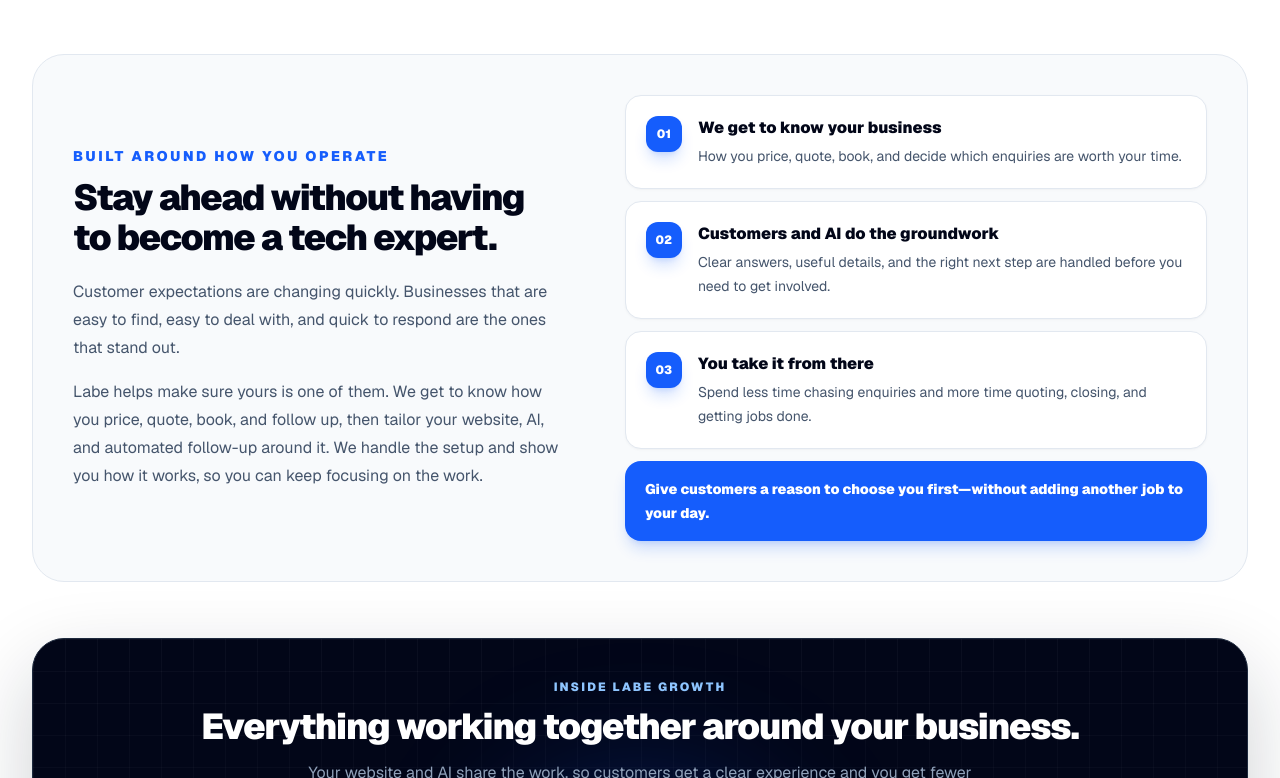
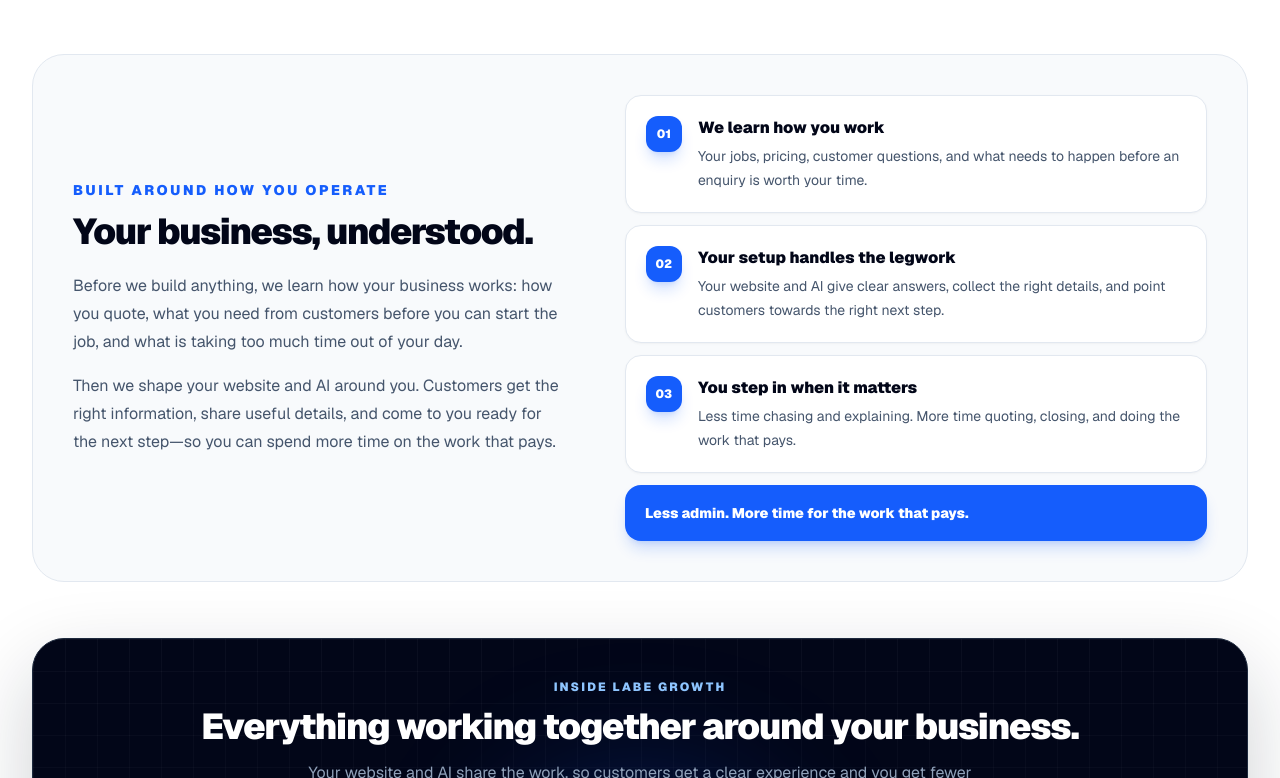
Before and after one commit to maxwalsh16/labe, a Next.js app: page / in a window 1280 px wide. Shown: the part 4142-4920 px from the top of the page. Built offline with nearby package versions, Linux system fonts and the light colour scheme.

Commit message:
Add AI advantage conversion section

```diff
--- a/src/app/page.tsx
+++ b/src/app/page.tsx
@@ -10,6 +10,7 @@ import { Pricing } from "@/components/sections/Pricing";
 import { Process } from "@/components/sections/Process";
 import { Services } from "@/components/sections/Services";
 import { StraightforwardPromise } from "@/components/sections/StraightforwardPromise";
+import { WhyNow } from "@/components/sections/WhyNow";
 
 export default function Home() {
   return (
@@ -22,6 +23,7 @@ export default function Home() {
         <Services />
         <Benefits />
         <ConversionSimulator />
+        <WhyNow />
         <Pricing />
         <Process />
         <Faq />
--- a/src/components/sections/Benefits.tsx
+++ b/src/components/sections/Benefits.tsx
@@ -4,21 +4,21 @@ import { Container } from "@/components/ui/Container";
 const workflowSteps = [
   {
     number: "01",
-    title: "We get to know your business",
+    title: "We learn how you work",
     description:
-      "How you price, quote, book, and decide which enquiries are worth your time.",
+      "Your jobs, pricing, customer questions, and what needs to happen before an enquiry is worth your time.",
   },
   {
     number: "02",
-    title: "Customers and AI do the groundwork",
+    title: "Your setup handles the legwork",
     description:
-      "Clear answers, useful details, and the right next step are handled before you need to get involved.",
+      "Your website and AI give clear answers, collect the right details, and point customers towards the right next step.",
   },
   {
     number: "03",
-    title: "You take it from there",
+    title: "You step in when it matters",
     description:
-      "Spend less time chasing enquiries and more time quoting, closing, and getting jobs done.",
+      "Less time chasing and explaining. More time quoting, closing, and doing the work that pays.",
   },
 ] as const;
 
@@ -48,18 +48,19 @@ export function Benefits() {
               Built around how you operate
             </p>
             <h3 className="mt-3 text-balance text-3xl font-black tracking-[-0.04em] text-slate-950 sm:text-4xl">
-              Stay ahead without having to become a tech expert.
+              Your business, understood.
             </h3>
             <p className="mt-5 max-w-xl text-pretty leading-7 text-slate-600">
-              Customer expectations are changing quickly. Businesses that are
-              easy to find, easy to deal with, and quick to respond are the
-              ones that stand out.
+              Before we build anything, we learn how your business works: how
+              you quote, what you need from customers before you can start the
+              job, and what is
+              taking too much time out of your day.
             </p>
             <p className="mt-4 max-w-xl text-pretty leading-7 text-slate-600">
-              Labe helps make sure yours is one of them. We get to know how
-              you price, quote, book, and follow up, then tailor your website,
-              AI, and automated follow-up around it. We handle the setup and
-              show you how it works, so you can keep focusing on the work.
+              Then we shape your website and AI around you. Customers get the
+              right information, share useful details, and come to you ready
+              for the next step—so you can spend more time on the work that
+              pays.
             </p>
           </div>
 
@@ -83,8 +84,7 @@ export function Benefits() {
               </div>
             ))}
             <p className="rounded-2xl bg-blue-600 px-5 py-4 text-sm font-black leading-6 text-white shadow-lg shadow-blue-600/20">
-              Give customers a reason to choose you first—without adding
-              another job to your day.
+              Less admin. More time for the work that pays.
             </p>
           </div>
         </div>
--- a/src/components/sections/Services.tsx
+++ b/src/components/sections/Services.tsx
@@ -162,7 +162,7 @@ export function Services() {
           </div>
         </div>
 
-        <div className="relative mt-7 overflow-hidden rounded-[2rem] border border-blue-200 bg-blue-50/60 p-5 sm:p-8">
+        <div className="relative mt-7 overflow-hidden rounded-[2rem] border border-blue-200 bg-blue-50/60 px-5 pb-5 pt-11 sm:p-8">
           <div
             aria-hidden="true"
             className="absolute inset-x-8 top-0 h-px bg-gradient-to-r from-transparent via-blue-400 to-transparent"
--- /dev/null
+++ b/src/components/sections/WhyNow.tsx
@@ -0,0 +1,96 @@
+import { Container } from "@/components/ui/Container";
+
+export function WhyNow() {
+  return (
+    <section className="relative overflow-hidden bg-slate-950 py-20 text-white sm:py-28">
+      <div
+        aria-hidden="true"
+        className="absolute left-1/2 top-1/2 h-80 w-[42rem] -translate-x-1/2 -translate-y-1/2 rounded-full bg-blue-600/20 blur-3xl"
+      />
+      <Container className="relative">
+        <div className="grid items-center gap-10 lg:grid-cols-[1.05fr_0.95fr] lg:gap-16">
+          <div>
+            <p className="text-sm font-black uppercase tracking-[0.18em] text-blue-300">
+              The gap is widening
+            </p>
+            <h2 className="mt-3 max-w-2xl text-balance text-4xl font-black tracking-[-0.05em] sm:text-5xl">
+              Your competitors are not standing still.
+            </h2>
+            <p className="mt-5 max-w-2xl text-lg leading-8 text-slate-300">
+              While they’re busy doing the work, their setup answers enquiries,
+              captures the right details, and makes the next step easy. Less
+              admin. More enquiries moving towards a job.
+            </p>
+            <p className="mt-5 max-w-2xl text-base leading-7 text-slate-400">
+              That advantage compounds with every enquiry. Labe gives you the
+              same setup, without you needing to be the tech person.
+            </p>
+          </div>
+
+          <div className="rounded-[2rem] border border-white/10 bg-white/[0.055] p-6 shadow-2xl backdrop-blur sm:p-8">
+            <p className="text-xs font-black uppercase tracking-[0.18em] text-blue-300">
+              A head start gets harder to catch
+            </p>
+            <p className="mt-2 text-sm leading-6 text-slate-400">
+              When one business makes it easier to enquire, get answers, and
+              take the next step, the other starts losing ground—job by job.
+            </p>
+            <div className="mt-6 rounded-2xl border border-white/10 bg-slate-900/70 p-5 sm:p-6">
+              <div className="flex items-end justify-between gap-4">
+                <p className="font-black text-slate-100">Don’t get left behind</p>
+                <p className="text-sm font-black uppercase tracking-[0.12em] text-blue-200">The AI advantage</p>
+              </div>
+              <div className="mt-5 overflow-hidden rounded-xl border border-white/10 bg-white/[0.025] p-2 sm:p-3">
+                <svg
+                  aria-label="Conceptual line graph illustrating how an AI-enabled competitor can move ahead of a business without a connected setup."
+                  className="h-auto w-full"
+                  role="img"
+                  viewBox="0 0 460 260"
+                  fill="none"
+                >
+                  <defs>
+                    <linearGradient id="lead-response-line" x1="64" y1="208" x2="406" y2="50" gradientUnits="userSpaceOnUse">
+                      <stop stopColor="#60A5FA" stopOpacity="0.35" />
+                      <stop offset="1" stopColor="#2563EB" />
+                    </linearGradient>
+                    <linearGradient id="lead-response-area" x1="235" y1="40" x2="235" y2="208" gradientUnits="userSpaceOnUse">
+                      <stop stopColor="#2563EB" stopOpacity="0.28" />
+                      <stop offset="1" stopColor="#2563EB" stopOpacity="0" />
+                    </linearGradient>
+                  </defs>
+                  <path d="M64 48H416M64 101H416M64 154H416M64 208H416" stroke="rgba(148,163,184,0.18)" strokeDasharray="4 7" />
+                  <path d="M64 32V208H430" stroke="rgba(148,163,184,0.35)" strokeWidth="1.5" />
+                  <path d="M64 208C127 197 176 184 224 161C279 135 332 92 406 50V208H64Z" fill="url(#lead-response-area)" />
+                  <path d="M64 208C145 203 250 196 406 184" stroke="#94A3B8" strokeWidth="4" strokeLinecap="round" />
+                  <path d="M64 208C127 197 176 184 224 161C279 135 332 92 406 50" stroke="url(#lead-response-line)" strokeWidth="6" strokeLinecap="round" />
+                  <circle cx="406" cy="50" r="7" fill="#60A5FA" stroke="#DBEAFE" strokeWidth="3" />
+                  <circle cx="406" cy="184" r="6" fill="#94A3B8" stroke="#E2E8F0" strokeWidth="2.5" />
+                  <text x="75" y="238" fill="#94A3B8" fontSize="12" fontWeight="700">Today</text>
+                  <text x="321" y="238" fill="#BFDBFE" fontSize="12" fontWeight="700">Over time →</text>
+                  <text x="283" y="38" fill="#BFDBFE" fontSize="13" fontWeight="800">AI-enabled competitor</text>
+                  <text x="323" y="205" fill="#CBD5E1" fontSize="13" fontWeight="800">Your business</text>
+                </svg>
+              </div>
+              <p className="mt-5 rounded-xl border border-blue-400/20 bg-blue-500/10 px-4 py-3 text-sm font-bold leading-6 text-blue-100">
+                The gap isn’t created by working harder. It comes from having a better system working while you do the job.
+              </p>
+            </div>
+            <div className="mt-5 text-xs font-bold text-blue-200">
+              <a
+                href="https://www.oecd.org/en/publications/generative-ai-and-the-sme-workforce_2d08b99d-en/full-report/component-2.html"
+                target="_blank"
+                rel="noreferrer"
+                className="underline decoration-blue-400/50 underline-offset-4 transition hover:text-white"
+              >
+                Read the OECD small-business research ↗
+              </a>
+            </div>
+            <p className="mt-5 border-t border-white/10 pt-5 text-xs leading-5 text-slate-500">
+              Visual scenario, not a prediction. In an OECD survey of 5,000+ small and medium-sized businesses using generative AI, 29% said it helped them compete with larger businesses. Your outcome depends on your business, offer, and customer demand.
+            </p>
+          </div>
+        </div>
+      </Container>
+    </section>
+  );
+}
```
